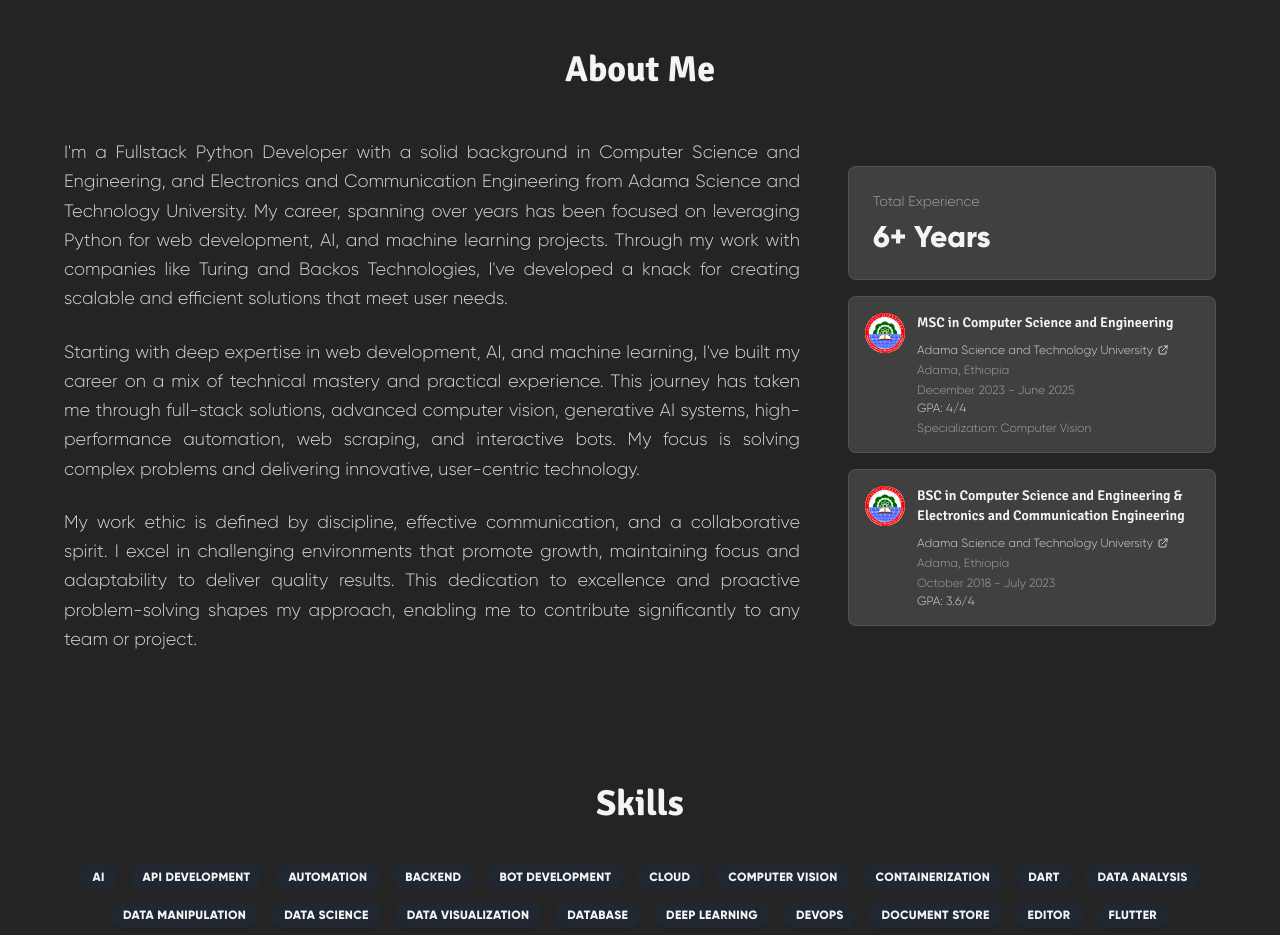
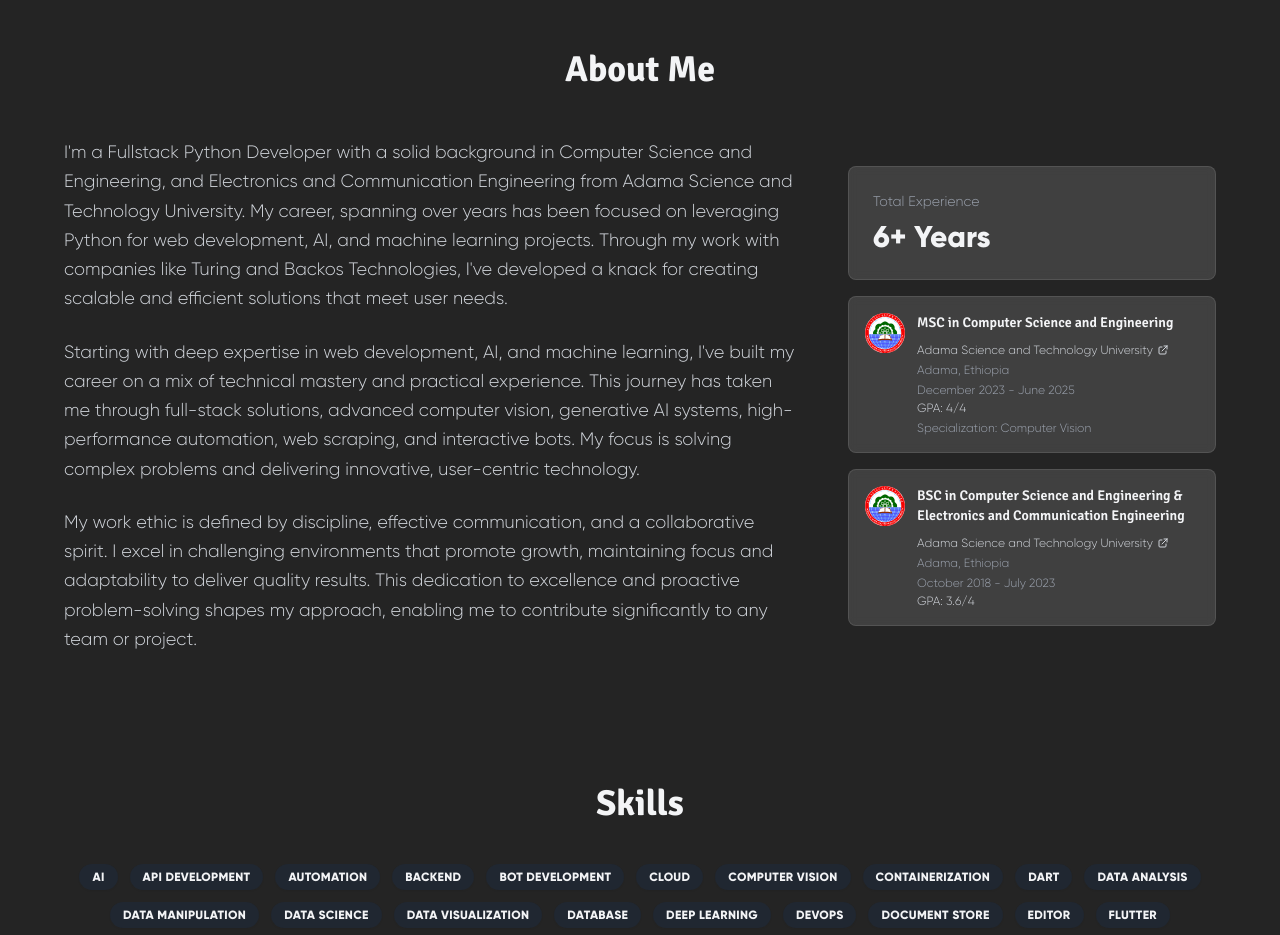
Before and after one commit to wendirad/wendirad.github.io, a React (Vite) app: page / in a window 1280 px wide. Shown: the part 880-1815 px from the top of the page. Built offline with nearby package versions, Linux system fonts and the light colour scheme.

Commit message:
style: adjust text alignment in AboutSection for improved readability

```diff
--- a/src/components/AboutSection.tsx
+++ b/src/components/AboutSection.tsx
@@ -135,7 +135,7 @@ export default function AboutSection() {
             {descriptions.map((description, index) => (
               <p
                 key={index}
-                className="text-lg text-gray-700 dark:text-gray-300 leading-relaxed text-justify"
+                className="text-lg text-gray-700 dark:text-gray-300 leading-relaxed text-left"
               >
                 {description}
               </p>
```
